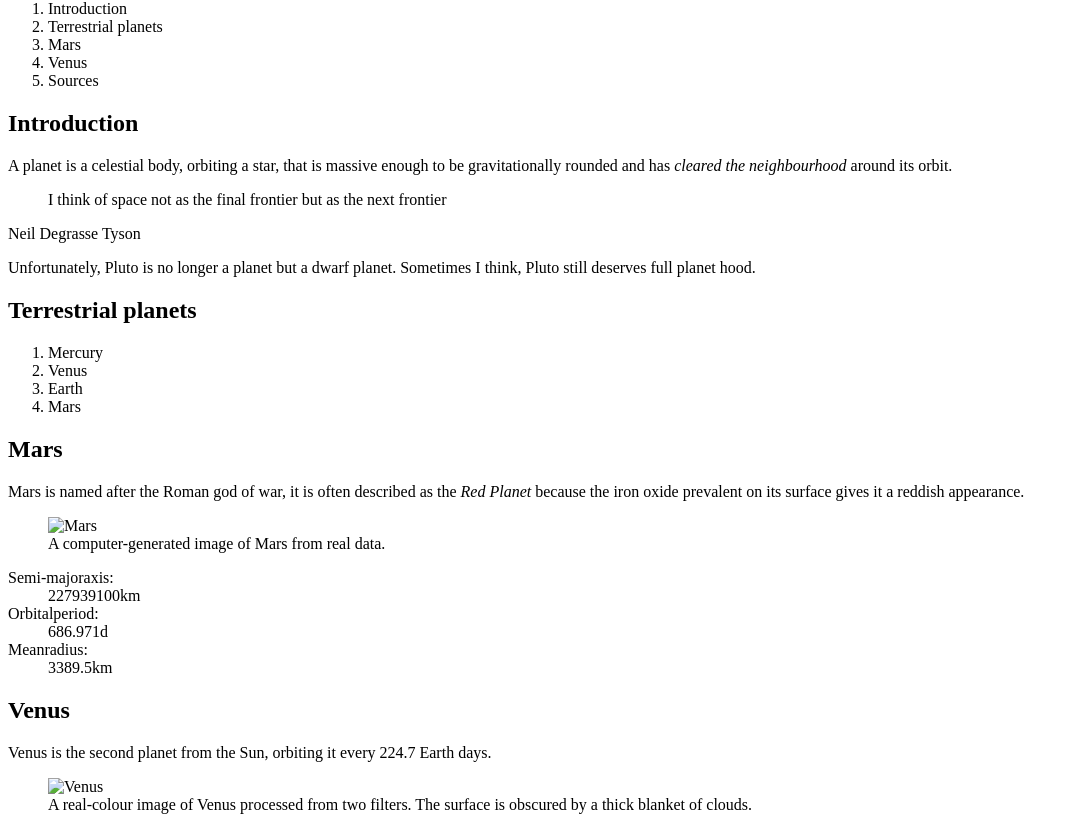
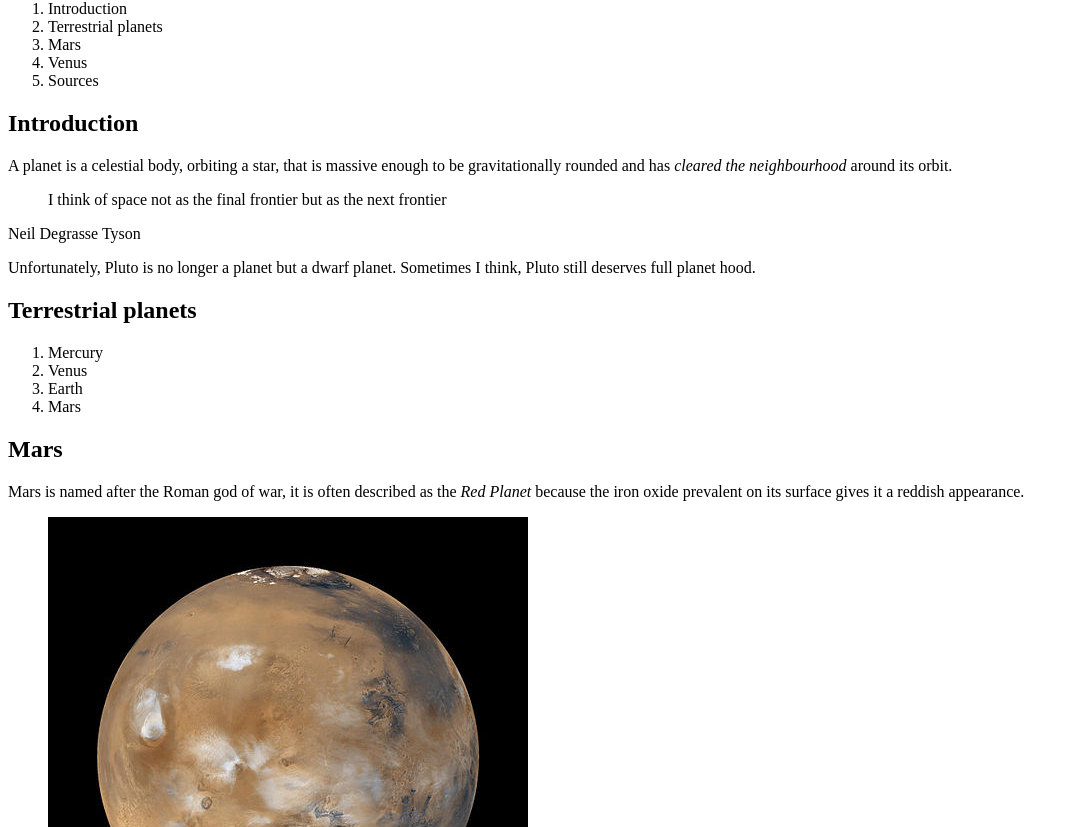
Before and after one commit to SarahDowling/planets-assignment, a plain HTML site: page index.html in a window 1280 px wide. Shown: the part 66-893 px from the top of the page, without its empty margins (0-1079 px from the left). Drawn offline with Linux system fonts and the light colour scheme.

Commit message:
Added jpg files, changed alt text, fixed file name

```diff
--- a/index.html
+++ b/index.html
@@ -33,7 +33,7 @@
 	<p>Mars is named after the Roman god of war, it is often described as the <i>Red Planet</i> because the iron oxide prevalent on its surface gives it a reddish appearance.</p>
 
 	<figure>
-		<img src="img/mars" alt="Mars">
+		<img src="img/mars.jpg" alt="An awe-inspiring view of Mars">
 		<figcaption>A computer-generated image of Mars from real data.</figcaption>
 	</figure>
 
@@ -50,7 +50,7 @@
 	<p>Venus is the second planet from the Sun, orbiting it every <time>224.7 Earth days</time>.<p>
 
 	<figure>
-		<img src="img/venus.jpg" alt="Venus">
+		<img src="img/venus.jpg" alt="A beautiful composite image of Venus">
 		<figcaption>A real-colour image of Venus processed from two filters. The surface is obscured by a thick blanket of clouds.</figcaption>
 	</figure>
 
```
Also changed, not shown: img/mars.jpg (added), img/venus.jpg (added).
